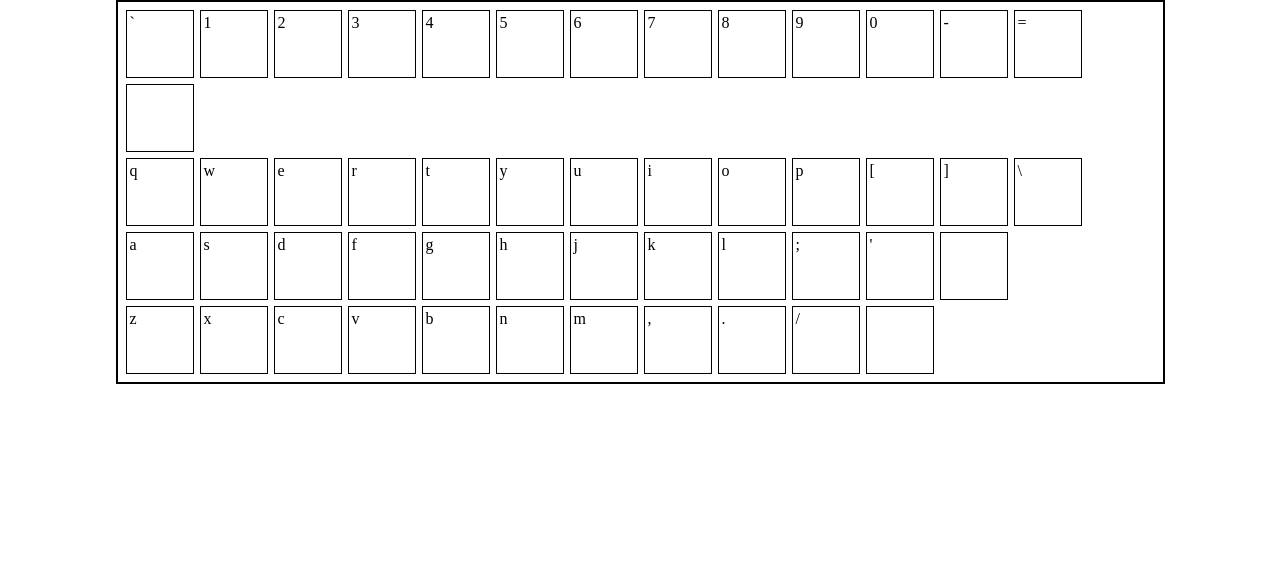
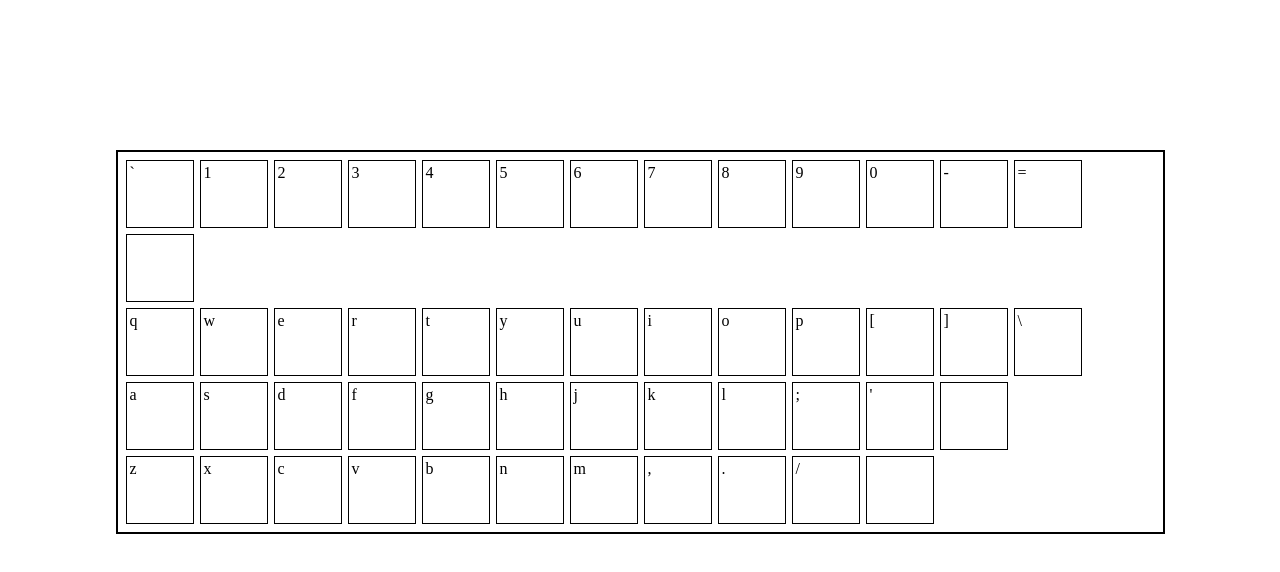
Before and after one commit to h8end/virtual-keyboard, a plain HTML site: page index.html in a window 1280 px wide. Drawn offline with Linux system fonts and the light colour scheme.

Commit message:
fix: keyboard layout changed

```diff
--- a/style.css
+++ b/style.css
@@ -1,7 +1,7 @@
 body {
     display: block;
     width: 1035px;
-    margin: 0 auto;
+    margin: 150px auto;
     border: 2px solid #000;
     padding: 5px;
 }
```
Also changed, not shown: script.js (+1 -7 lines).
